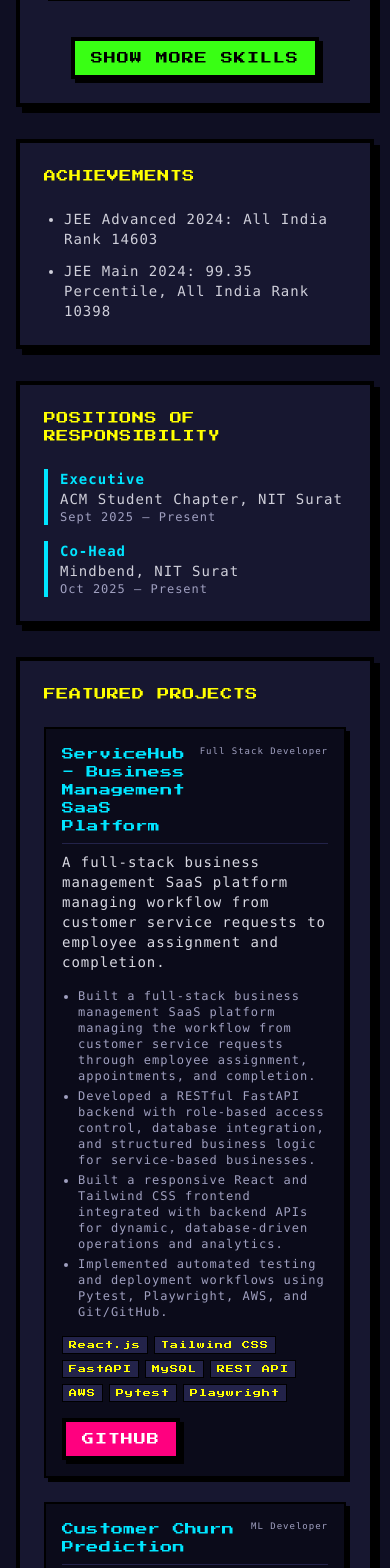
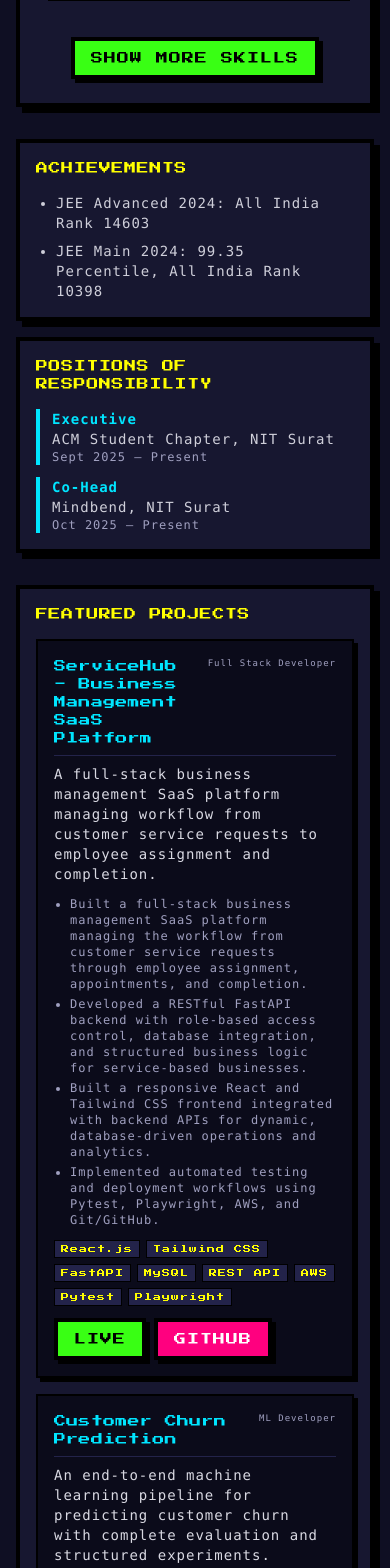
Before and after one commit to ZeelRamoliya07/Portfolio, a Next.js app: page / in a window 390 px wide. Shown: the part 3320-4888 px from the top of the page. Built offline with nearby package versions, Linux system fonts and the light colour scheme.

Commit message:
added live demo link for service hub

```diff
--- a/src/app/page.tsx
+++ b/src/app/page.tsx
@@ -238,23 +238,23 @@ export default function Home() {
           </div>
 
           {/* Achievements and leadership */}
-          <div className="grid grid-cols-1 md:grid-cols-2 gap-8">
-            <div className="border-4 border-black bg-[#171730] p-6 shadow-[6px_6px_0px_0px_rgba(0,0,0,1)]">
-              <h3 className="font-pixel-heading text-xs md:text-sm text-[#ffff00] mb-6 uppercase tracking-wider">
+          <div className="grid grid-cols-1 md:grid-cols-2 gap-4 md:gap-6">
+            <div className="border-4 border-black bg-[#171730] p-4 md:p-5 shadow-[6px_6px_0px_0px_rgba(0,0,0,1)]">
+              <h3 className="font-pixel-heading text-xs md:text-sm text-[#ffff00] mb-4 uppercase tracking-wider">
                 Achievements
               </h3>
-              <ul className="list-disc pl-5 font-mono text-sm space-y-3 text-[#f0f0f8]/85">
+              <ul className="list-disc pl-5 font-mono text-sm space-y-2 text-[#f0f0f8]/85">
                 {ACHIEVEMENTS.map((achievement) => (
                   <li key={achievement}>{achievement}</li>
                 ))}
               </ul>
             </div>
 
-            <div className="border-4 border-black bg-[#171730] p-6 shadow-[6px_6px_0px_0px_rgba(0,0,0,1)]">
-              <h3 className="font-pixel-heading text-xs md:text-sm text-[#ffff00] mb-6 uppercase tracking-wider">
+            <div className="border-4 border-black bg-[#171730] p-4 md:p-5 shadow-[6px_6px_0px_0px_rgba(0,0,0,1)]">
+              <h3 className="font-pixel-heading text-xs md:text-sm text-[#ffff00] mb-4 uppercase tracking-wider">
                 Positions of Responsibility
               </h3>
-              <div className="space-y-4 font-mono text-sm">
+              <div className="space-y-3 font-mono text-sm">
                 {RESPONSIBILITIES.map((position) => (
                   <div key={`${position.title}-${position.organization}`} className="border-l-4 border-[#00e5ff] pl-3">
                     <p className="text-[#00e5ff] font-bold">{position.title}</p>
@@ -267,13 +267,13 @@ export default function Home() {
           </div>
 
           {/* Projects Showcase */}
-          <div className="border-4 border-black bg-[#171730] p-6 shadow-[6px_6px_0px_0px_rgba(0,0,0,1)]">
-            <h3 className="font-pixel-heading text-xs md:text-sm text-[#ffff00] mb-6 uppercase tracking-wider">
+          <div className="border-4 border-black bg-[#171730] p-4 md:p-6 shadow-[6px_6px_0px_0px_rgba(0,0,0,1)]">
+            <h3 className="font-pixel-heading text-xs md:text-sm text-[#ffff00] mb-4 md:mb-6 uppercase tracking-wider">
               Featured Projects
             </h3>
 
             <div>
-              <div className="grid grid-cols-1 md:grid-cols-2 gap-6">
+              <div className="grid grid-cols-1 md:grid-cols-2 gap-4 md:gap-6">
                 {(showAllProjects ? PROJECTS : PROJECTS.slice(0, 5)).map((proj) => (
                   <div
                     key={proj.title}
@@ -288,17 +288,17 @@ export default function Home() {
                           {proj.role}
                         </span>
                       </div>
-                      <p className="font-mono text-sm text-[#f0f0f8]/90 mb-4">
+                      <p className="font-mono text-sm text-[#f0f0f8]/90 mb-3">
                         {proj.desc}
                       </p>
-                      <ul className="list-disc pl-4 font-mono text-xs text-[#a0a0c0] mb-4 space-y-1">
+                      <ul className="list-disc pl-4 font-mono text-xs text-[#a0a0c0] mb-3 space-y-1">
                         {proj.bullets.map((b, idx) => (
                           <li key={idx}>{b}</li>
                         ))}
                       </ul>
                     </div>
 
-                    <div className="space-y-4">
+                    <div className="space-y-3">
                       {/* Tech stack badges */}
                       <div className="flex flex-wrap gap-1.5">
                         {proj.tech.map((t) => (
@@ -320,7 +320,7 @@ export default function Home() {
                             rel="noopener noreferrer"
                             className="pixel-btn text-[9px] py-1 px-2.5 bg-[#39ff14]"
                           >
-                            DEMO
+                            LIVE
                           </a>
                         ) : null}
                         {proj.repo ? (
--- a/src/constants/data.ts
+++ b/src/constants/data.ts
@@ -93,7 +93,7 @@ export const PROJECTS = [
     desc: "A full-stack business management SaaS platform managing workflow from customer service requests to employee assignment and completion.",
     role: "Full Stack Developer",
     status: "Completed",
-    live: "",
+    live: "https://service-hub-zeel.vercel.app",
     repo: "https://github.com/ZeelRamoliya07",
     tech: ["React.js", "Tailwind CSS", "FastAPI", "MySQL", "REST API", "AWS", "Pytest", "Playwright"],
     bullets: [
```
